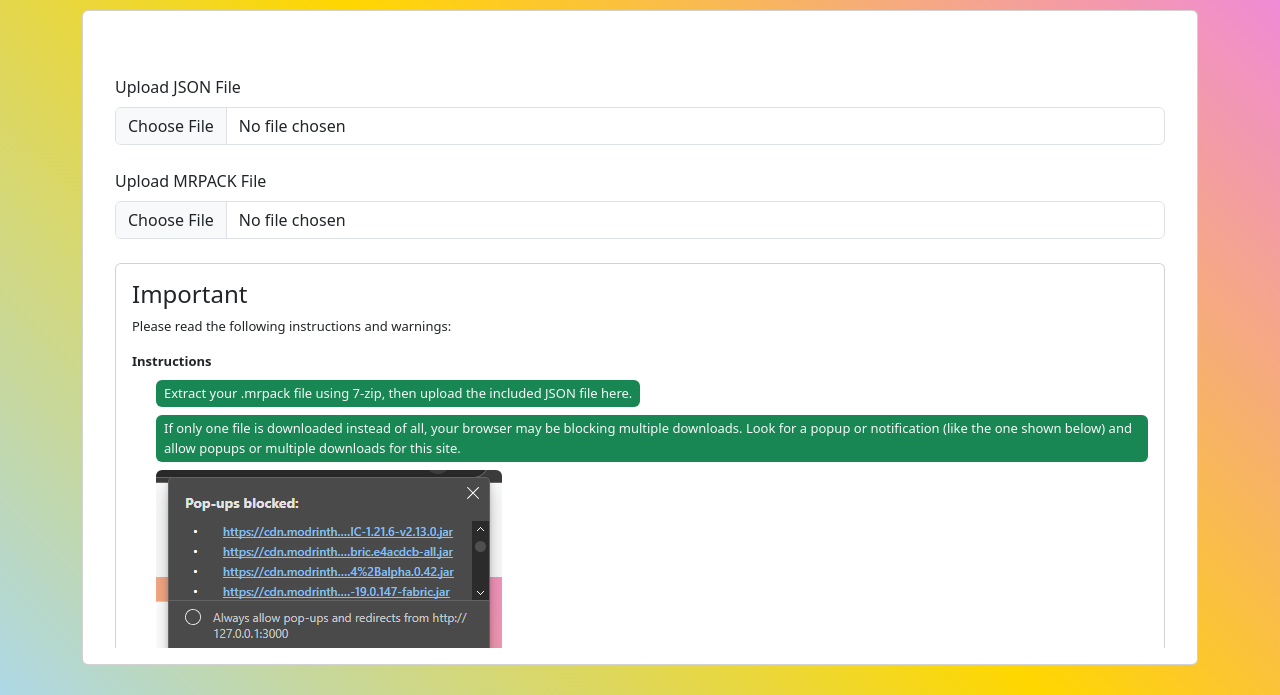
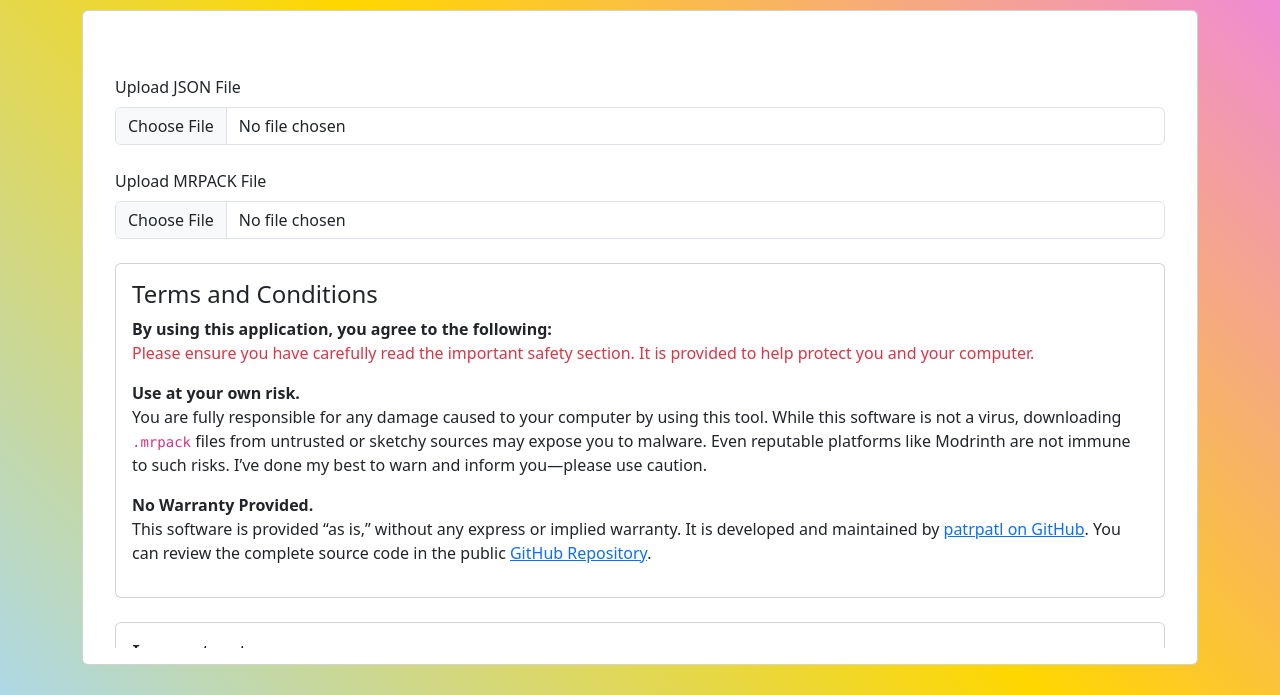
Before and after one commit to patrpatl/patcat-website, a plain HTML site: page modrinth-mrpack-helper/index.html in a window 1280 px wide. Shown: the part 105-800 px from the top of the page. Drawn offline with nearby package versions, Linux system fonts and the light colour scheme.

Commit message:
Update index.html

```diff
--- a/modrinth-mrpack-helper/index.html
+++ b/modrinth-mrpack-helper/index.html
@@ -27,6 +27,7 @@
     </style>
     <!-- Google Material Icons -->
     <link href="https://fonts.googleapis.com/icon?family=Material+Icons" rel="stylesheet">
+    <!-- JZip Library -->
     <script src="https://cdnjs.cloudflare.com/ajax/libs/jszip/3.10.1/jszip.min.js"></script>
 </head>
 
@@ -75,13 +76,33 @@
                         <label for="mrpackFileInput" class="form-label pt-4">Upload MRPACK File</label>
                         <input type="file" class="form-control" id="mrpackFileInput" accept=".mrpack">
                         <br>
+                        <div class="card p-3 mb-4">
+                            <h4>Terms and Conditions</h4>
+
+                            <strong>By using this application, you agree to the following:</strong>
+
+                            <p class="text-danger">
+                                Please ensure you have carefully read the important safety section. It is provided to help protect you and your computer.
+                            </p>
+
+                            <strong>Use at your own risk.</strong>
+                            <p>
+                                You are fully responsible for any damage caused to your computer by using this tool. While this software is not a virus, downloading <code>.mrpack</code> files from untrusted or sketchy sources may expose you to malware. Even reputable platforms like Modrinth are not immune to such risks. I’ve done my best to warn and inform you—please use caution.
+                            </p>
+
+                            <strong>No Warranty Provided.</strong>
+                            <p>
+                                This software is provided “as is,” without any express or implied warranty. It is developed and maintained by <a href="https://github.com/patrpatl/">patrpatl on GitHub</a>. You can review the complete source code in the public <a href="https://github.com/patrpatl/patcat-website/tree/main/modrinth-mrpack-helper">GitHub Repository</a>.
+                            </p>
+                        </div>
                         <div class="card p-3 pb-4 d-block" style="font-size: small;">
                             <h4>Important</h4>
                             <p>Please read the following instructions and warnings:</p>
                             <strong>Instructions</strong>
                             <div class="ms-4 bg-success px-2 py-1 mt-2 text-light rounded mb-2" style="width: fit-content;">
-                                Extract your .mrpack file using 7-zip, then upload the included JSON file here.
+                                Download your mrpack file from Modrinth, then upload the included Modrinth file above.
                             </div>
+                            <p class="ms-4 text-danger">Never download <code>.mrpack</code> files from unknown or untructed sources.</p>
                             <div class="ms-4 bg-success px-2 py-1 text-light  rounded mb-2" style="width: fit-content;">
                                 If only one file is downloaded instead of all, your browser may be blocking multiple downloads. Look for a popup or notification (like the one shown below) and allow popups or multiple downloads for this site.
                             </div>
@@ -89,7 +110,7 @@
                             <div style="height: 10px;"></div>
                             <strong>Warnings</strong> <br>
                             <div class="ms-4 mt-2  bg-warning px-2 py-1 text-dark rounded mb-2" style="width: fit-content;">
-                                The JSON file contains all the download links.
+                                The JSON file contains all the download links. Never download software from your untrusted sources.
                             </div>
                             <div style="height: 10px;"> </div>
                             <strong>Dangers</strong><br>
```
